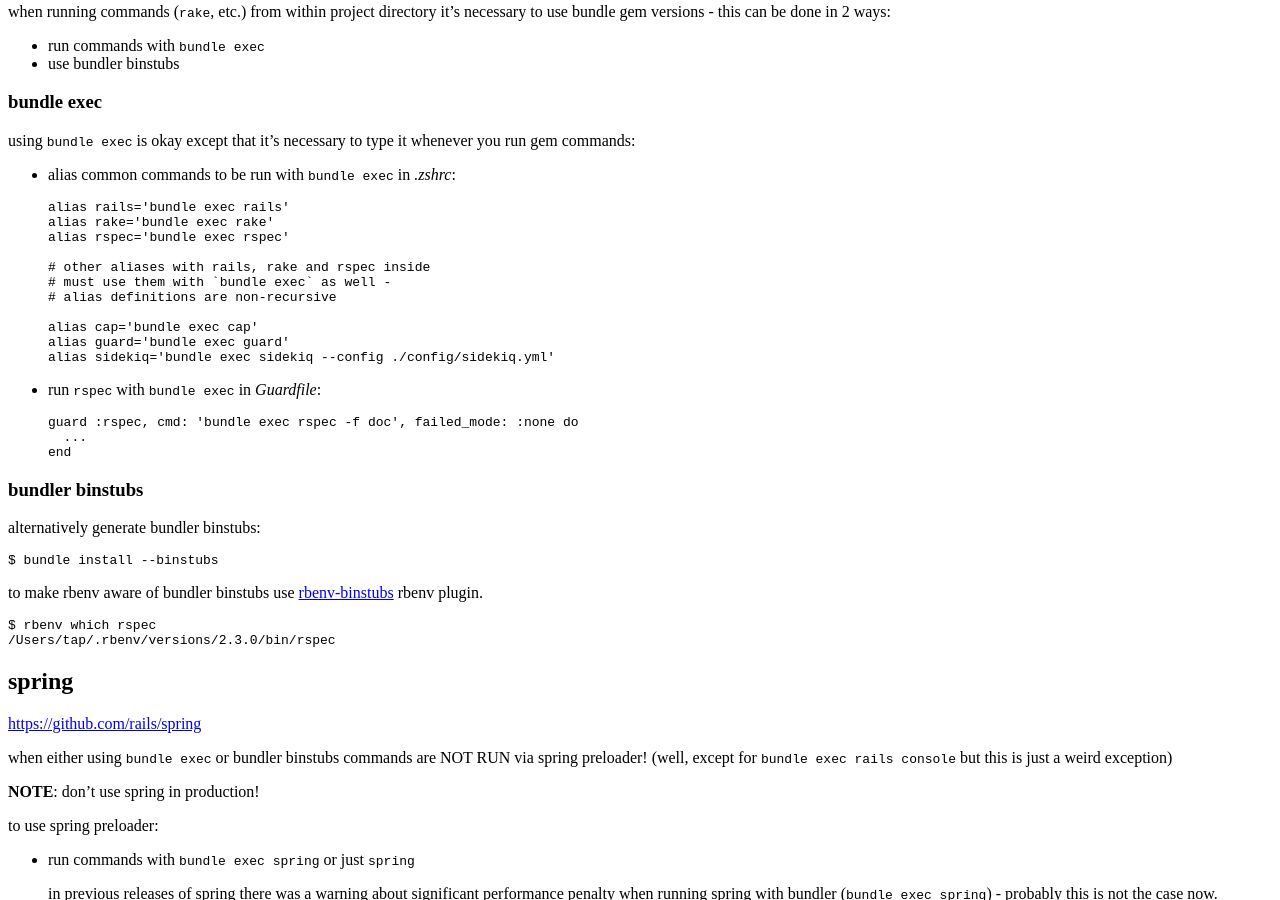
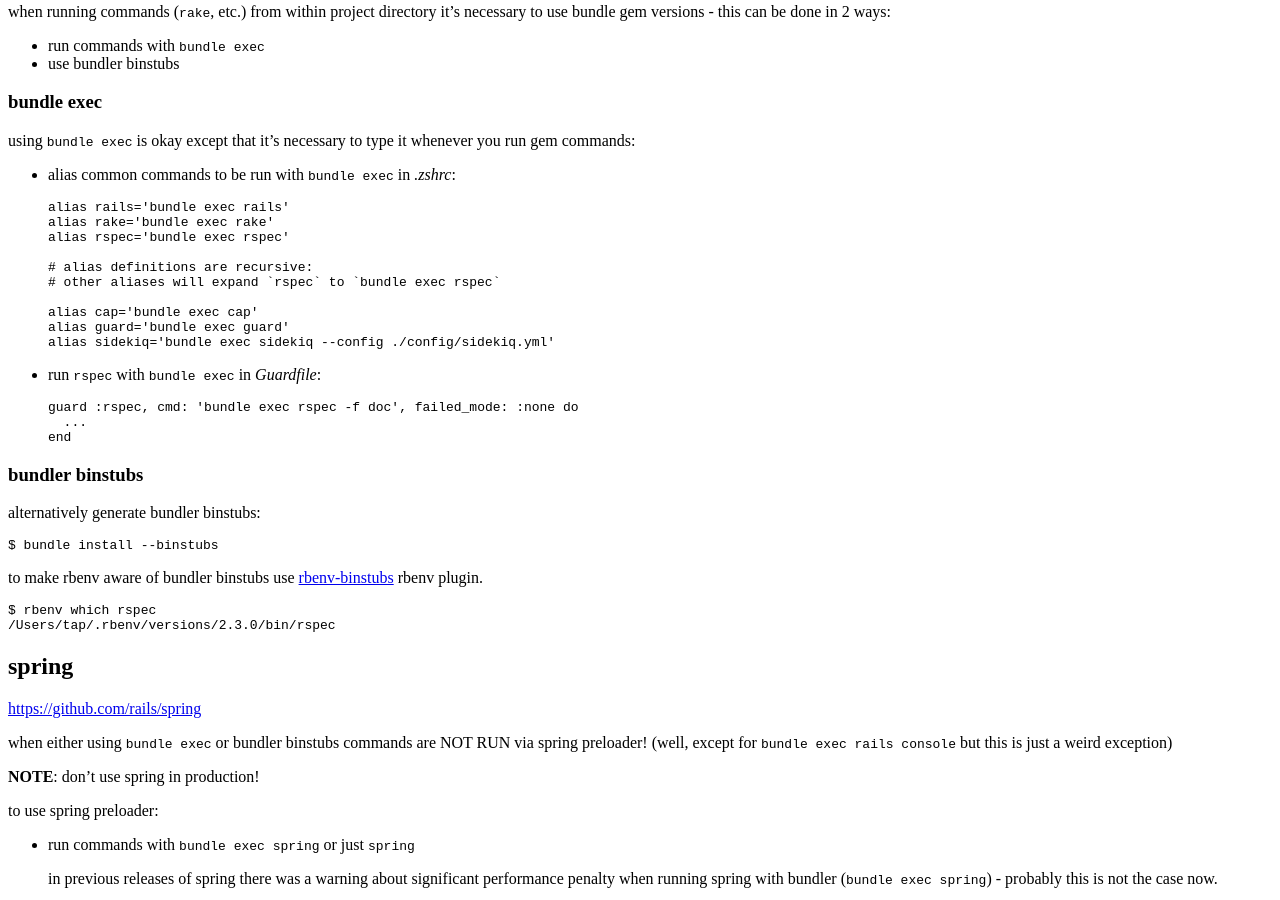
Before and after one commit to tap349/tap349.github.io, a Jekyll site: the page built from _posts/2016-03-31-bundler-and-spring.md, in a window 1280 px wide and 900 px high, scrolled down 650 px. Built offline with Jekyll 4.4.1, drawn with Linux system fonts in a browser that asks for light colours.

Commit message:
update 2017-05-26_13:27:05

```diff
--- a/_posts/2016-03-31-bundler-and-spring.md
+++ b/_posts/2016-03-31-bundler-and-spring.md
@@ -53,9 +53,8 @@ you run gem commands:
   alias rake='bundle exec rake'
   alias rspec='bundle exec rspec'
 
-  # other aliases with rails, rake and rspec inside
-  # must use them with `bundle exec` as well -
-  # alias definitions are non-recursive
+  # alias definitions are recursive:
+  # other aliases will expand `rspec` to `bundle exec rspec`
 
   alias cap='bundle exec cap'
   alias guard='bundle exec guard'
```
